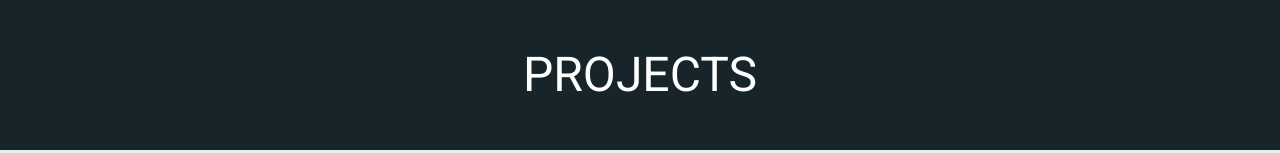
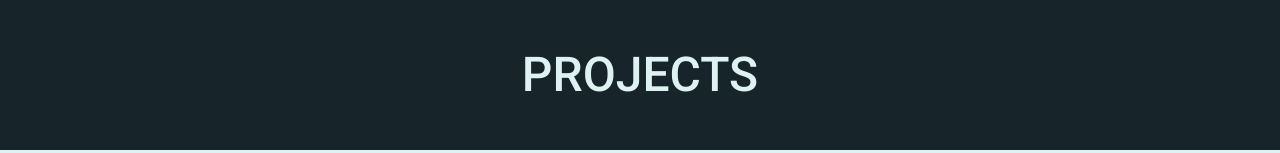
Before and after one commit to traviswilliams997/official_portfolio, a React (Vite) app: page / in a window 1280 px wide. Shown: the part 416-569 px from the top of the page. Built offline with nearby package versions, Linux system fonts and the light colour scheme.

Commit message:
Minor change

```diff
--- a/src/components/Scroll.jsx
+++ b/src/components/Scroll.jsx
@@ -10,7 +10,7 @@ const Scroll = () => {
       flex={1}
       height="150px"
     >
-      <Typography variant="h3" color="#FEFFFF">
+      <Typography variant="h3" fontWeight={500} color="#DEF2F1">
         PROJECTS
       </Typography>
     </Box>
```
